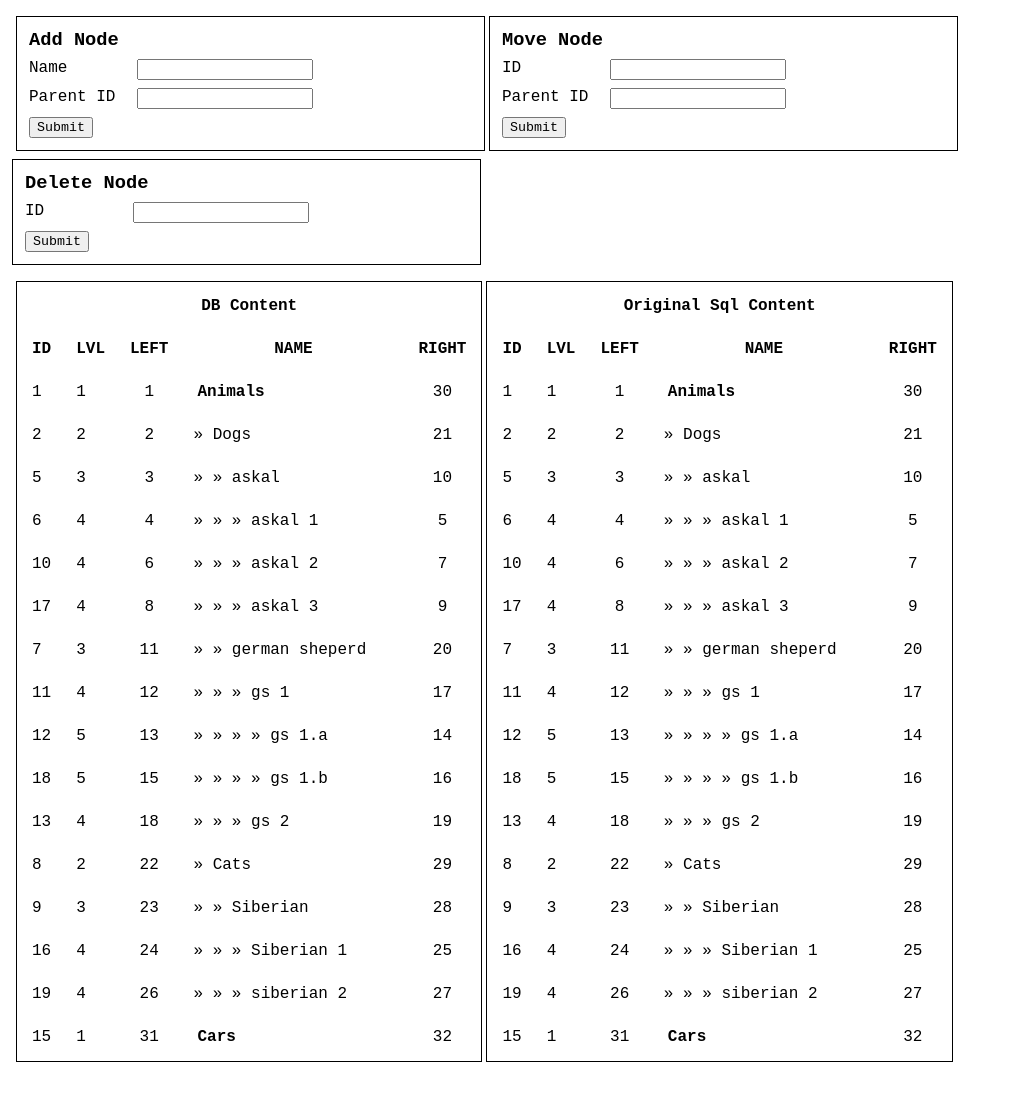
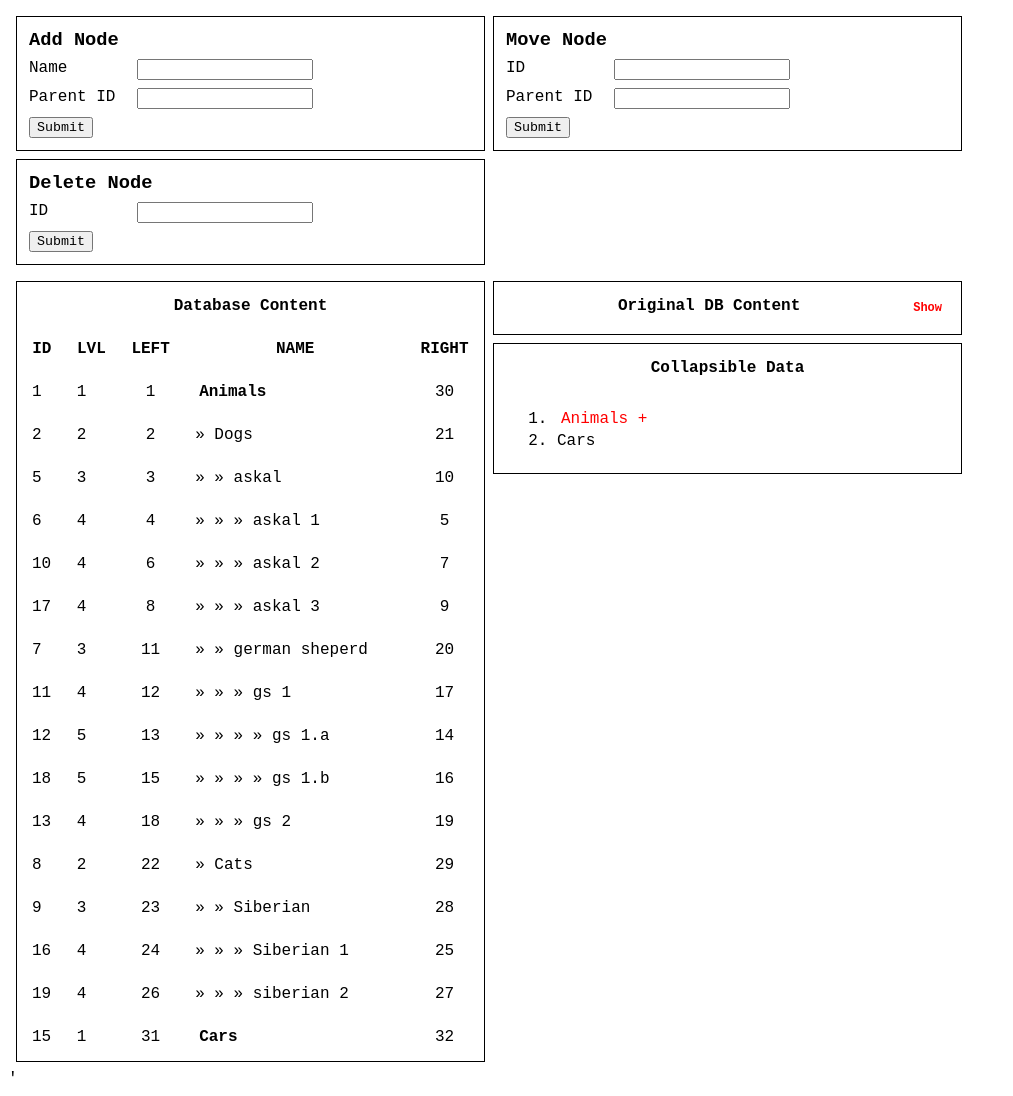
Before and after one commit to emmanesguerra/heirarchaltable, a PHP site: page /hierarchaltable/ in a window 1280 px wide. Shown: the whole page, without its empty margins (0-1013 px from the left). Before the commit the page ends 1062 px from the top, so only its background shows below. Run offline with PHP 8.4, Linux system fonts and the light colour scheme; data comes from the database, SQL or seed files in the repository.

Commit message:
add css, js and a collapsible feature for the categories

```diff
--- a/index.php
+++ b/index.php
@@ -1,38 +1,32 @@
 <?php include 'dbconnection.php'; ?>
+<?php include 'source/common/header.php'?>
 
-<style>
-    * {
-        font-family:"Courier New";
-        margin: 4px;
-    }
-</style>
-
-<div style="float: left; width: 100%">
-    <form style="float: left; border: 1px #000 solid; padding: 8px; width: 451px" method="post" action="functions/add.php">
+<div class="mainform">
+    <form method="post" action="functions/add.php">
         <h3>Add Node</h3>
-        <label style="float: left; width: 100px">Name</label> <input type="textbox" name="name" /><br />
-        <label style="float: left; width: 100px">Parent ID</label> <input type="textbox" name="parent_id" /><br />
+        <label>Name</label> <input type="textbox" name="name" /><br />
+        <label>Parent ID</label> <input type="textbox" name="parent_id" /><br />
         <input type="submit" value="Submit" />
     </form>
-    <form style="float: left; border: 1px #000 solid; padding: 8px; width: 451px; margin-left: 0;" method="post" action="functions/move.php">
+    <form method="post" action="functions/move.php">
         <h3>Move Node</h3>
-        <label style="float: left; width: 100px">ID</label> <input type="textbox" name="id" /><br />
-        <label style="float: left; width: 100px">Parent ID</label> <input type="textbox" name="parent_id" /><br />
+        <label>ID</label> <input type="textbox" name="id" /><br />
+        <label>Parent ID</label> <input type="textbox" name="parent_id" /><br />
         <input type="submit" value="Submit" />
     </form>
-    <form style="float: left; border: 1px #000 solid; padding: 8px; width: 451px; margin-left: 0;" method="post" action="functions/remove.php">
+    <form method="post" action="functions/remove.php">
         <h3>Delete Node</h3>
-        <label style="float: left; width: 100px">ID</label> <input type="textbox" name="id" /><br />
+        <label>ID</label> <input type="textbox" name="id" /><br />
         <input type="submit" value="Submit" />
     </form>
 </div>
 <br />
 <br />
 
-<div style="float: left; width: 100%">
-    <table style=" float: left; border: 1px #000 solid" cellspacing="5" cellpadding="10">
+<div class="displaytable">
+    <table cellspacing="5" cellpadding="10">
         <tr>
-            <th colspan="5">DB Content</th>
+            <th colspan="5">Database Content</th>
         </tr>
         <tr>
             <th>ID</th>
@@ -42,7 +36,7 @@
             <th>RIGHT</th>
         </tr>
         <?php
-        $sql = "SELECT * FROM $dbtable order by lft ASC";
+        $sql = "SELECT * FROM $dbtable ORDER BY lft ASC";
         $result = $conn->query($sql);
 
         if ($result->num_rows > 0) {
@@ -67,131 +61,63 @@
         } else {
             echo "0 results";
         }
-        $conn->close();
+
         ?>
     </table>
-    <table style="border: 1px #000 solid" cellspacing="5" cellpadding="10">
+    <table cellspacing="5" cellpadding="10">
         <tr>
-            <th colspan="5">Original Sql Content</th>
+            <th colspan="5">Original DB Content <span id="hidebtn" class="hide" data-val="0">Show</span></th>
         </tr>
-        <tbody><tr>
-                <th>ID</th>
-                <th>LVL</th>
-                <th>LEFT</th>
-                <th style="width: 200px;">NAME</th>
-                <th>RIGHT</th>
-            </tr>
+        <?php include 'source/common/originaldata.php'?>
+    </table>
 
-            <tr>
-                <td>1</td>
-                <td>1</td>
-                <td style="text-align:center">1</td>
-                <td><strong>Animals</strong></td>
-                <td style="text-align:center">30</td>
-            </tr>
-            <tr>
-                <td>2</td>
-                <td>2</td>
-                <td style="text-align:center">2</td>
-                <td> » Dogs</td>
-                <td style="text-align:center">21</td>
-            </tr>
-            <tr>
-                <td>5</td>
-                <td>3</td>
-                <td style="text-align:center">3</td>
-                <td> »  » askal</td>
-                <td style="text-align:center">10</td>
-            </tr>
-            <tr>
-                <td>6</td>
-                <td>4</td>
-                <td style="text-align:center">4</td>
-                <td> »  »  » askal 1</td>
-                <td style="text-align:center">5</td>
-            </tr>
-            <tr>
-                <td>10</td>
-                <td>4</td>
-                <td style="text-align:center">6</td>
-                <td> »  »  » askal 2</td>
-                <td style="text-align:center">7</td>
-            </tr>
-            <tr>
-                <td>17</td>
-                <td>4</td>
-                <td style="text-align:center">8</td>
-                <td> »  »  » askal 3</td>
-                <td style="text-align:center">9</td>
-            </tr>
-            <tr>
-                <td>7</td>
-                <td>3</td>
-                <td style="text-align:center">11</td>
-                <td> »  » german sheperd</td>
-                <td style="text-align:center">20</td>
-            </tr>
-            <tr>
-                <td>11</td>
-                <td>4</td>
-                <td style="text-align:center">12</td>
-                <td> »  »  » gs 1</td>
-                <td style="text-align:center">17</td>
-            </tr>
-            <tr>
-                <td>12</td>
-                <td>5</td>
-                <td style="text-align:center">13</td>
-                <td> »  »  »  » gs 1.a</td>
-                <td style="text-align:center">14</td>
-            </tr>
-            <tr>
-                <td>18</td>
-                <td>5</td>
-                <td style="text-align:center">15</td>
-                <td> »  »  »  » gs 1.b</td>
-                <td style="text-align:center">16</td>
-            </tr>
-            <tr>
-                <td>13</td>
-                <td>4</td>
-                <td style="text-align:center">18</td>
-                <td> »  »  » gs 2</td>
-                <td style="text-align:center">19</td>
-            </tr>
-            <tr>
-                <td>8</td>
-                <td>2</td>
-                <td style="text-align:center">22</td>
-                <td> » Cats</td>
-                <td style="text-align:center">29</td>
-            </tr>
-            <tr>
-                <td>9</td>
-                <td>3</td>
-                <td style="text-align:center">23</td>
-                <td> »  » Siberian</td>
-                <td style="text-align:center">28</td>
-            </tr>
-            <tr>
-                <td>16</td>
-                <td>4</td>
-                <td style="text-align:center">24</td>
-                <td> »  »  » Siberian 1</td>
-                <td style="text-align:center">25</td>
-            </tr>
-            <tr>
-                <td>19</td>
-                <td>4</td>
-                <td style="text-align:center">26</td>
-                <td> »  »  » siberian 2</td>
-                <td style="text-align:center">27</td>
-            </tr>
-            <tr>
-                <td>15</td>
-                <td>1</td>
-                <td style="text-align:center">31</td>
-                <td><strong>Cars</strong></td>
-                <td style="text-align:center">32</td>
-            </tr>    </tbody></table>
+
+    <table cellspacing="5" cellpadding="10">
+        <tr>
+            <th colspan="5">Collapsible Data</th>
+        </tr>
+        <tr>
+            <td>
+                <ol class="tree-list">
+                    <?php
+
+                    $sql = "SELECT * FROM $dbtable WHERE lvl = 1 ORDER BY lft ASC";
+                    $result = $conn->query($sql);
+
+                    if ($result->num_rows > 0) {
+                        while ($row = $result->fetch_assoc()) {
+                            displayData($row, $dbtable, $conn);
+                        }
+                    } else {
+                        echo "0 results";
+                    }
+                    ?>
+                </ol>
+            </td>
+        </tr>
+    </table>
+
 </div>
+<?php $conn->close();?>
+<?php include 'source/common/footer.php'?>'
+
+
+<?php
+
+function displayData($row, $dbtable, $conn) {
+
+    $lvl = $row['lvl'] + 1;
+    $sql = "SELECT * FROM $dbtable WHERE lft > ".$row['lft']." AND rgt < ".$row['rgt']." AND lvl = ".$lvl." ORDER BY lft ASC";
+    $result = $conn->query($sql);
+
+    if ($result->num_rows > 0) {
+        echo "<li><span  class='expand' data-val='0'>".$row['name']." + </span><ul class='subdata'>";
+        while ($row2 = $result->fetch_assoc()) {
+            displayData($row2, $dbtable, $conn);
+        }
+        echo "</ul></li>";
+    } else {
+        echo "<li>".$row['name']."</li>";
+    }
+}
+?>
--- /dev/null
+++ b/source/common/footer.php
@@ -0,0 +1,3 @@
+    <script src="source/js/function.js"></script>
+    </body>
+</html>
--- /dev/null
+++ b/source/common/header.php
@@ -0,0 +1,18 @@
+<!DOCTYPE html>
+<!--
+To change this license header, choose License Headers in Project Properties.
+To change this template file, choose Tools | Templates
+and open the template in the editor.
+-->
+<html>
+    <head>
+        <meta charset="UTF-8">
+        <title>Hierarchical Data</title>
+
+        <link rel="stylesheet" type="text/css" href="source/css/style.css" />
+        <script
+  src="https://code.jquery.com/jquery-3.5.1.min.js"
+  integrity="sha256-9/aliU8dGd2tb6OSsuzixeV4y/faTqgFtohetphbbj0="
+  crossorigin="anonymous"></script>
+    </head>
+    <body>
--- /dev/null
+++ b/source/common/originaldata.php
@@ -0,0 +1,120 @@
+<tbody id="origdata" style="display: none;"><tr>
+        <th>ID</th>
+        <th>LVL</th>
+        <th>LEFT</th>
+        <th style="width: 200px;">NAME</th>
+        <th>RIGHT</th>
+    </tr>
+
+    <tr>
+        <td>1</td>
+        <td>1</td>
+        <td style="text-align:center">1</td>
+        <td><strong>Animals</strong></td>
+        <td style="text-align:center">30</td>
+    </tr>
+    <tr>
+        <td>2</td>
+        <td>2</td>
+        <td style="text-align:center">2</td>
+        <td> » Dogs</td>
+        <td style="text-align:center">21</td>
+    </tr>
+    <tr>
+        <td>5</td>
+        <td>3</td>
+        <td style="text-align:center">3</td>
+        <td> »  » askal</td>
+        <td style="text-align:center">10</td>
+    </tr>
+    <tr>
+        <td>6</td>
+        <td>4</td>
+        <td style="text-align:center">4</td>
+        <td> »  »  » askal 1</td>
+        <td style="text-align:center">5</td>
+    </tr>
+    <tr>
+        <td>10</td>
+        <td>4</td>
+        <td style="text-align:center">6</td>
+        <td> »  »  » askal 2</td>
+        <td style="text-align:center">7</td>
+    </tr>
+    <tr>
+        <td>17</td>
+        <td>4</td>
+        <td style="text-align:center">8</td>
+        <td> »  »  » askal 3</td>
+        <td style="text-align:center">9</td>
+    </tr>
+    <tr>
+        <td>7</td>
+        <td>3</td>
+        <td style="text-align:center">11</td>
+        <td> »  » german sheperd</td>
+        <td style="text-align:center">20</td>
+    </tr>
+    <tr>
+        <td>11</td>
+        <td>4</td>
+        <td style="text-align:center">12</td>
+        <td> »  »  » gs 1</td>
+        <td style="text-align:center">17</td>
+    </tr>
+    <tr>
+        <td>12</td>
+        <td>5</td>
+        <td style="text-align:center">13</td>
+        <td> »  »  »  » gs 1.a</td>
+        <td style="text-align:center">14</td>
+    </tr>
+    <tr>
+        <td>18</td>
+        <td>5</td>
+        <td style="text-align:center">15</td>
+        <td> »  »  »  » gs 1.b</td>
+        <td style="text-align:center">16</td>
+    </tr>
+    <tr>
+        <td>13</td>
+        <td>4</td>
+        <td style="text-align:center">18</td>
+        <td> »  »  » gs 2</td>
+        <td style="text-align:center">19</td>
+    </tr>
+    <tr>
+        <td>8</td>
+        <td>2</td>
+        <td style="text-align:center">22</td>
+        <td> » Cats</td>
+        <td style="text-align:center">29</td>
+    </tr>
+    <tr>
+        <td>9</td>
+        <td>3</td>
+        <td style="text-align:center">23</td>
+        <td> »  » Siberian</td>
+        <td style="text-align:center">28</td>
+    </tr>
+    <tr>
+        <td>16</td>
+        <td>4</td>
+        <td style="text-align:center">24</td>
+        <td> »  »  » Siberian 1</td>
+        <td style="text-align:center">25</td>
+    </tr>
+    <tr>
+        <td>19</td>
+        <td>4</td>
+        <td style="text-align:center">26</td>
+        <td> »  »  » siberian 2</td>
+        <td style="text-align:center">27</td>
+    </tr>
+    <tr>
+        <td>15</td>
+        <td>1</td>
+        <td style="text-align:center">31</td>
+        <td><strong>Cars</strong></td>
+        <td style="text-align:center">32</td>
+    </tr>    </tbody>
--- /dev/null
+++ b/source/css/style.css
@@ -0,0 +1,58 @@
+/*
+To change this license header, choose License Headers in Project Properties.
+To change this template file, choose Tools | Templates
+and open the template in the editor.
+*/
+/*
+    Created on : Feb 9, 2021, 10:55:03 AM
+    Author     : alvin
+*/
+
+* {
+    font-family:"Courier New";
+    margin: 4px;
+}
+
+.displaytable,
+.mainform {
+    float: left;
+    width: 100%;
+}
+
+.mainform form {
+    float: left;
+    border: 1px #000 solid;
+    padding: 8px;
+    width: 451px;
+}
+
+.mainform form label {
+    float: left;
+    width: 100px;
+}
+
+.displaytable table {
+    float: left;
+    width: 469px;
+    border: 1px #000 solid;
+}
+
+.displaytable table .hide {
+    float: right;
+    font-size: 12px;
+    color: #ff0000;
+    cursor: pointer;
+}
+
+.displaytable .tree-list {
+    float: left;
+}
+
+.displaytable .tree-list .subdata {
+    display: none;
+}
+
+.displaytable .tree-list .expand {
+    cursor: pointer;
+    color: #f00;
+}
```
Also changed, not shown: nbproject/project.xml (added, +9 -0 lines), source/js/function.js (added, +37 -0 lines), 1 other file.
